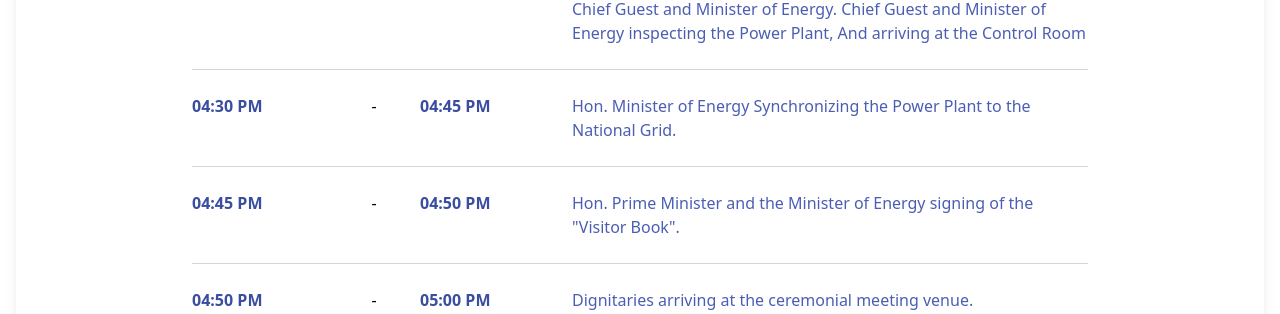
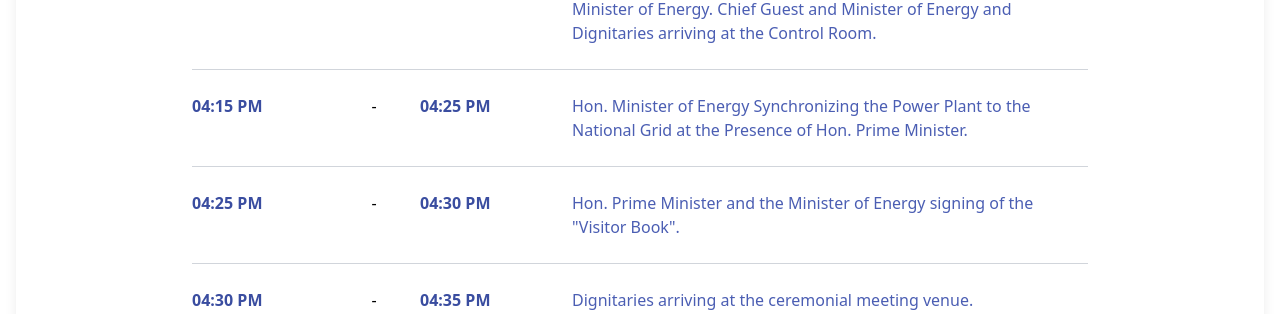
Before and after one commit to Tharaka1103/Opening-Ceremony-UI-, a React (Vite) app: page / in a window 1280 px wide. Shown: the part 841-1155 px from the top of the page. Built offline with nearby package versions, Linux system fonts and the light colour scheme.

Commit message:
Update AgendaSection.tsx
agenda changes

```diff
--- a/src/components/AgendaSection.tsx
+++ b/src/components/AgendaSection.tsx
@@ -39,7 +39,6 @@ const AgendaSection = () => {
           </h2>
         </div>
 
-
         {/* Add to Agenda Button */}
         <div className="text-center mb-6">
           <button
@@ -64,74 +63,78 @@ const AgendaSection = () => {
             </p>
           </div>
 
-          {/* Agenda Items */}
+          {/* Agenda Items for Version 2 */}
           {[
             { start: "03:30 PM", end: "", detail: "Arrival of guests and seating." },
             {
               start: "04:00 PM",
-              end: "04:10 PM",
+              end: "04:05 PM",
               detail: "Arrival and reception of the Chief Guest and unveiling the plaque."
             },
             {
-              start: "04:10 PM",
+              start: "04:05 PM",
+              end: "04:15 PM",
+              detail: `Photograph of Lakdhanavi Project team with the Chief Guest and Minister of Energy.
+Chief Guest and Minister of Energy and Dignitaries arriving at the Control Room.`
+            },
+            {
+              start: "04:15 PM",
+              end: "04:25 PM",
+              detail: "Hon. Minister of Energy Synchronizing the Power Plant to the National Grid at the Presence of Hon. Prime Minister."
+            },
+            {
+              start: "04:25 PM",
               end: "04:30 PM",
-              detail: `Photograph of Lakdhanavi Management & Project team with the Chief Guest and Minister of Energy.
-Chief Guest and Minister of Energy inspecting the Power Plant, And arriving at the Control Room`
+              detail: 'Hon. Prime Minister and the Minister of Energy signing of the "Visitor Book".'
             },
             {
               start: "04:30 PM",
+              end: "04:35 PM",
+              detail: "Dignitaries arriving at the ceremonial meeting venue."
+            },
+            {
+              start: "04:35 PM",
+              end: "04:40 PM",
+              detail: "Company Video Presentation"
+            },
+            {
+              start: "04:40 PM",
               end: "04:45 PM",
-              detail: "Hon. Minister of Energy Synchronizing the Power Plant to the National Grid."
+              detail: "Welcome Speech by Chief Executive Officer of LTL Holdings Limited, Eng. Nuhuman Marikkar"
             },
             {
               start: "04:45 PM",
-              end: "04:50 PM",
-              detail: 'Hon. Prime Minister and the Minister of Energy signing of the "Visitor Book".'
+              end: "04:55 PM",
+              detail: "Speech by the Chief Guest, Hon. Dr. Harini Amarasuriya"
             },
             {
-              start: "04:50 PM",
-              end: "05:00 PM",
-              detail: "Dignitaries arriving at the ceremonial meeting venue."
-            },
-            {
-              start: "05:00 PM",
-              end: "05:10 PM",
-              detail: "Company Video – LTL Holdings, Lakdhanavi and Sobadhanavi"
-            },
-            {
-              start: "05:10 PM",
-              end: "05:15 PM",
-              detail: "Welcome Speech by Chief Executive Officer of LTL Holdings Limited, Eng. Nuhuman Marikkar"
-            },
-            {
-              start: "05:15 PM",
-              end: "05:25 PM",
+              start: "04:55 PM",
+              end: "05:05 PM",
               detail: "Technical presentation on Sobadhanavi Power Plant Project"
             },
             {
-              start: "05:25 PM",
-              end: "05:35 PM",
+              start: "05:05 PM",
+              end: "05:20 PM",
               detail: "Speech by Hon. Minister of Energy, Eng. Kumara Jayakody"
             },
             {
-              start: "05:35 PM",
-              end: "05:45 PM",
-              detail: "Speech by the Chief Guest, Hon. Dr. Harini Amarasuriya"
+              start: "05:20 PM",
+              end: "05:35 PM",
+              detail: "Tea and Refreshments"
             },
             {
-              start: "05:45 PM",
+              start: "05:35 PM",
               end: "onwards",
-              detail: "Tea and Refreshments"
+              detail: "Hon. Minister of Energy inspecting the Power Plant"
             }
           ].map((item, idx) => (
-            <div
-              key={idx}
-              className="border-b border-gray-300 py-4"
-            >
+            <div key={idx} className="border-b border-gray-300 py-4">
               <div className="grid grid-cols-12 gap-4 py-2">
                 <div className="col-span-3 md:col-span-2 font-bold text-blue-800">{item.start}</div>
                 {item.end && <div className="col-span-1 text-center">-</div>}
-                {item.end && <div className="col-span-3 md:col-span-2 font-bold text-blue-800">{item.end}</div>}
+                {item.end && (
+                  <div className="col-span-3 md:col-span-2 font-bold text-blue-800">{item.end}</div>
+                )}
                 <div className="col-span-5 md:col-span-7 text-blue-700">{item.detail}</div>
               </div>
             </div>
```
Lines whose indentation alone changed are shown as unchanged.
